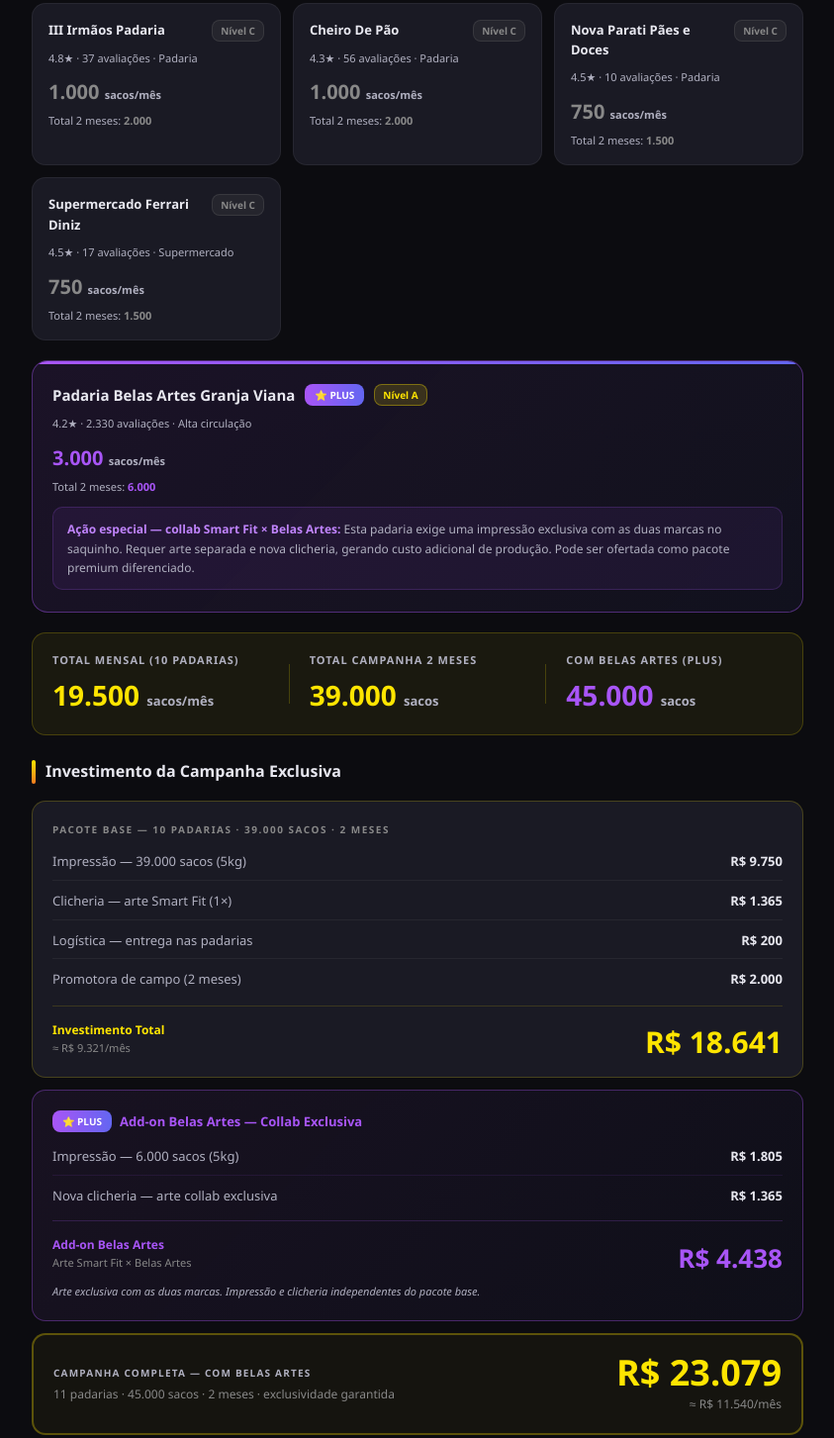
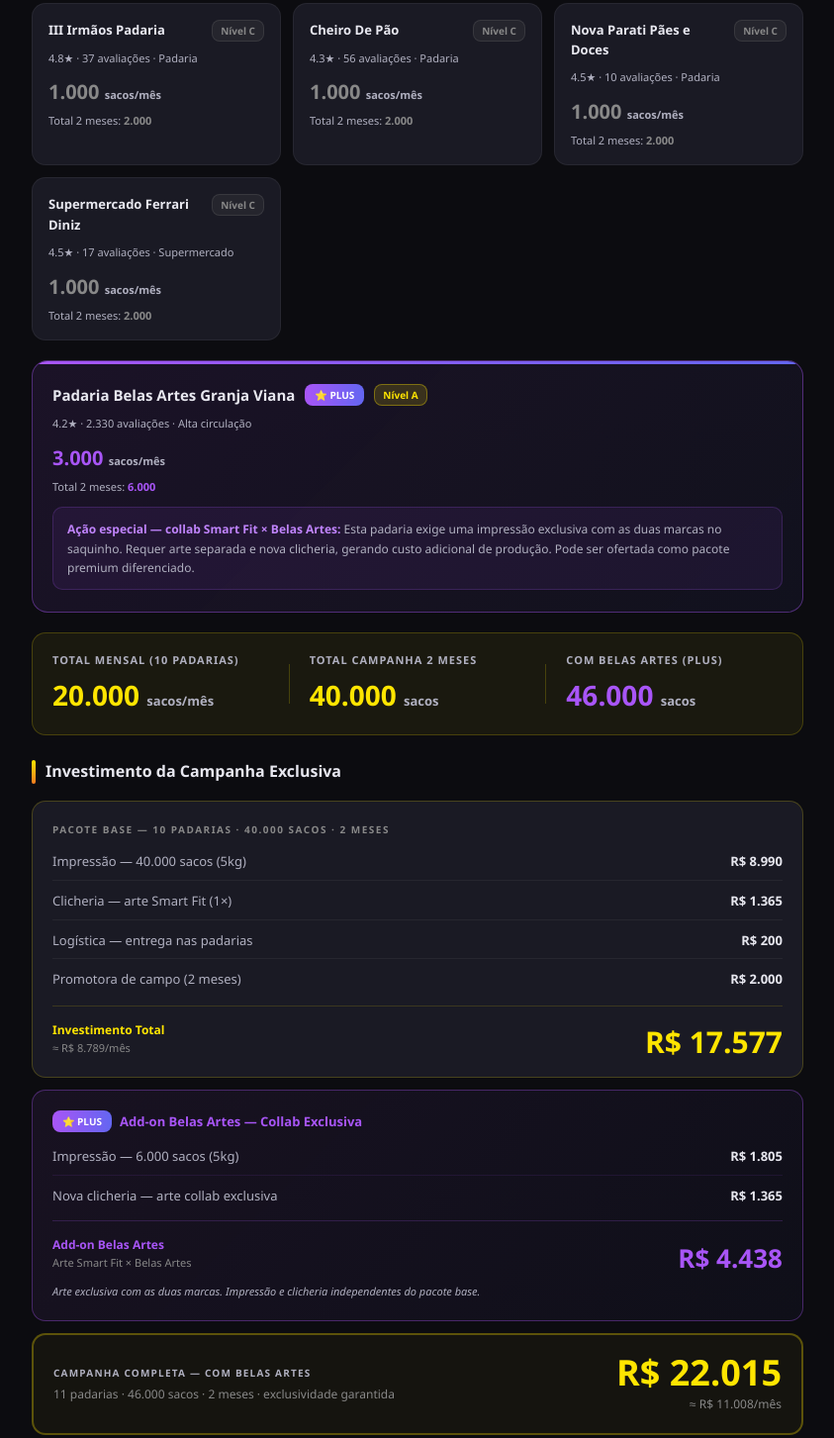
Before and after one commit to jgdini/proposta-smartfit, a plain HTML site: page index.html in a window 1280 px wide. Shown: the part 6661-8114 px from the top of the page at 99% size, without its empty margins (218-1061 px from the left). Drawn offline with Linux system fonts and the light colour scheme.

Commit message:
Corrige precificação: 40k sacos (tabela exata R$10.355), Nova Parati/Ferrari 1.000/mês

```diff
--- a/index.html
+++ b/index.html
@@ -591,8 +591,8 @@
           <span style="background:rgba(102,102,102,0.15);border:1px solid rgba(102,102,102,0.3);color:#888;font-size:10px;font-weight:800;padding:2px 8px;border-radius:8px;white-space:nowrap;margin-left:6px;">Nível C</span>
         </div>
         <div style="font-size:11px;color:var(--subtle);margin-bottom:10px;">4.5★ · 10 avaliações · Padaria</div>
-        <div style="font-size:20px;font-weight:900;color:#888;">750 <span style="font-size:11px;font-weight:600;color:var(--subtle);">sacos/mês</span></div>
-        <div style="font-size:11px;color:var(--subtle);margin-top:4px;">Total 2 meses: <strong style="color:#888">1.500</strong></div>
+        <div style="font-size:20px;font-weight:900;color:#888;">1.000 <span style="font-size:11px;font-weight:600;color:var(--subtle);">sacos/mês</span></div>
+        <div style="font-size:11px;color:var(--subtle);margin-top:4px;">Total 2 meses: <strong style="color:#888">2.000</strong></div>
       </div>
 
       <div style="background:var(--card);border:1px solid rgba(255,255,255,0.06);border-radius:14px;padding:16px;">
@@ -601,8 +601,8 @@
           <span style="background:rgba(102,102,102,0.15);border:1px solid rgba(102,102,102,0.3);color:#888;font-size:10px;font-weight:800;padding:2px 8px;border-radius:8px;white-space:nowrap;margin-left:6px;">Nível C</span>
         </div>
         <div style="font-size:11px;color:var(--subtle);margin-bottom:10px;">4.5★ · 17 avaliações · Supermercado</div>
-        <div style="font-size:20px;font-weight:900;color:#888;">750 <span style="font-size:11px;font-weight:600;color:var(--subtle);">sacos/mês</span></div>
-        <div style="font-size:11px;color:var(--subtle);margin-top:4px;">Total 2 meses: <strong style="color:#888">1.500</strong></div>
+        <div style="font-size:20px;font-weight:900;color:#888;">1.000 <span style="font-size:11px;font-weight:600;color:var(--subtle);">sacos/mês</span></div>
+        <div style="font-size:11px;color:var(--subtle);margin-top:4px;">Total 2 meses: <strong style="color:#888">2.000</strong></div>
       </div>
 
     </div>
@@ -631,17 +631,17 @@
     <div style="margin-top:20px;background:rgba(255,229,0,0.06);border:1px solid rgba(255,229,0,0.2);border-radius:14px;padding:18px 20px;display:flex;flex-wrap:wrap;gap:20px;align-items:center;">
       <div style="flex:1;min-width:160px;">
         <div style="font-size:11px;color:var(--subtle);text-transform:uppercase;letter-spacing:1px;font-weight:700;margin-bottom:4px;">Total mensal (10 padarias)</div>
-        <div style="font-size:28px;font-weight:900;color:var(--sf-yellow);">19.500 <span style="font-size:13px;color:var(--subtle);font-weight:600;">sacos/mês</span></div>
+        <div style="font-size:28px;font-weight:900;color:var(--sf-yellow);">20.000 <span style="font-size:13px;color:var(--subtle);font-weight:600;">sacos/mês</span></div>
       </div>
       <div style="width:1px;height:40px;background:rgba(255,229,0,0.2);"></div>
       <div style="flex:1;min-width:160px;">
         <div style="font-size:11px;color:var(--subtle);text-transform:uppercase;letter-spacing:1px;font-weight:700;margin-bottom:4px;">Total campanha 2 meses</div>
-        <div style="font-size:28px;font-weight:900;color:var(--sf-yellow);">39.000 <span style="font-size:13px;color:var(--subtle);font-weight:600;">sacos</span></div>
+        <div style="font-size:28px;font-weight:900;color:var(--sf-yellow);">40.000 <span style="font-size:13px;color:var(--subtle);font-weight:600;">sacos</span></div>
       </div>
       <div style="width:1px;height:40px;background:rgba(255,229,0,0.2);"></div>
       <div style="flex:1;min-width:160px;">
         <div style="font-size:11px;color:var(--subtle);text-transform:uppercase;letter-spacing:1px;font-weight:700;margin-bottom:4px;">Com Belas Artes (PLUS)</div>
-        <div style="font-size:28px;font-weight:900;color:#a855f7;">45.000 <span style="font-size:13px;color:var(--subtle);font-weight:600;">sacos</span></div>
+        <div style="font-size:28px;font-weight:900;color:#a855f7;">46.000 <span style="font-size:13px;color:var(--subtle);font-weight:600;">sacos</span></div>
       </div>
     </div>
 
@@ -654,11 +654,11 @@
 
       <!-- Pacote base -->
       <div style="background:var(--card);border:1px solid rgba(255,229,0,0.2);border-radius:14px;padding:20px;margin-bottom:12px;">
-        <div style="font-size:10px;font-weight:700;letter-spacing:1.5px;text-transform:uppercase;color:var(--gray);margin-bottom:14px;">Pacote Base — 10 Padarias · 39.000 sacos · 2 meses</div>
+        <div style="font-size:10px;font-weight:700;letter-spacing:1.5px;text-transform:uppercase;color:var(--gray);margin-bottom:14px;">Pacote Base — 10 Padarias · 40.000 sacos · 2 meses</div>
         <div style="display:flex;flex-direction:column;gap:10px;margin-bottom:16px;">
           <div style="display:flex;justify-content:space-between;font-size:13px;border-bottom:1px solid rgba(255,255,255,0.05);padding-bottom:8px;">
-            <span style="color:var(--subtle);">Impressão — 39.000 sacos (5kg)</span>
-            <span style="color:var(--text);font-weight:600;">R$ 9.750</span>
+            <span style="color:var(--subtle);">Impressão — 40.000 sacos (5kg)</span>
+            <span style="color:var(--text);font-weight:600;">R$ 8.990</span>
           </div>
           <div style="display:flex;justify-content:space-between;font-size:13px;border-bottom:1px solid rgba(255,255,255,0.05);padding-bottom:8px;">
             <span style="color:var(--subtle);">Clicheria — arte Smart Fit (1×)</span>
@@ -677,9 +677,9 @@
         <div style="display:flex;justify-content:space-between;align-items:flex-end;">
           <div>
             <div style="font-size:12px;font-weight:700;color:var(--sf-yellow);">Investimento Total</div>
-            <div style="font-size:11px;color:var(--gray);">≈ R$ 9.321/mês</div>
+            <div style="font-size:11px;color:var(--gray);">≈ R$ 8.789/mês</div>
           </div>
-          <div style="font-size:30px;font-weight:900;color:var(--sf-yellow);line-height:1;">R$ 18.641</div>
+          <div style="font-size:30px;font-weight:900;color:var(--sf-yellow);line-height:1;">R$ 17.577</div>
         </div>
       </div>
 
@@ -714,11 +714,11 @@
       <div style="background:rgba(255,229,0,0.04);border:2px solid rgba(255,229,0,0.3);border-radius:14px;padding:20px;display:flex;align-items:center;justify-content:space-between;flex-wrap:wrap;gap:16px;">
         <div>
           <div style="font-size:10px;font-weight:700;letter-spacing:1.2px;text-transform:uppercase;color:var(--subtle);margin-bottom:4px;">Campanha Completa — com Belas Artes</div>
-          <div style="font-size:12px;color:var(--gray);">11 padarias · 45.000 sacos · 2 meses · exclusividade garantida</div>
+          <div style="font-size:12px;color:var(--gray);">11 padarias · 46.000 sacos · 2 meses · exclusividade garantida</div>
         </div>
         <div style="text-align:right;">
-          <div style="font-size:36px;font-weight:900;color:var(--sf-yellow);line-height:1;">R$ 23.079</div>
-          <div style="font-size:12px;color:var(--gray);margin-top:4px;">≈ R$ 11.540/mês</div>
+          <div style="font-size:36px;font-weight:900;color:var(--sf-yellow);line-height:1;">R$ 22.015</div>
+          <div style="font-size:12px;color:var(--gray);margin-top:4px;">≈ R$ 11.008/mês</div>
         </div>
       </div>
 
```
